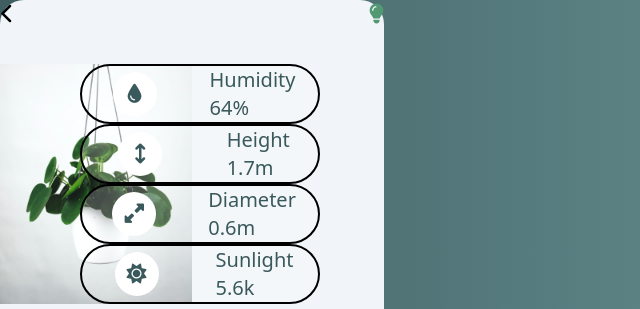
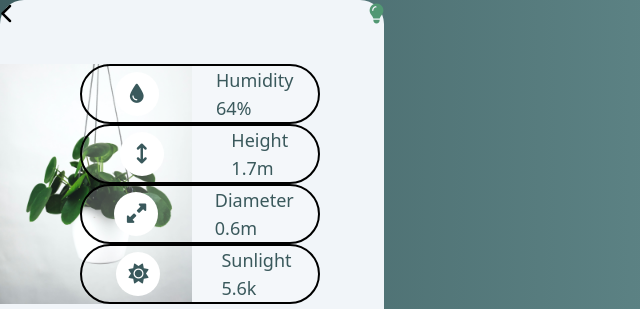
Before and after one commit to Ashvnthaaa/plant-care, a website built with Vite: page plant-detail.html in a window 1280 px wide. Shown: the top 309 px of the page, 0-640 px from the left. Built offline with nearby package versions, Linux system fonts and the light colour scheme.

Commit message:
change font size of plant metrcs

```diff
--- a/plant-detail.html
+++ b/plant-detail.html
@@ -43,8 +43,8 @@
 								<i class="fa-solid fa-droplet text-xl text-xmasgreen"></i>
 							</div>
 							<div class="flex flex-col">
-								<p class="text-xl text-xmasgreen">Humidity</p>
-								<p class="text-xl text-xmasgreen font-thin">64%</p>
+								<p class="text-lg text-xmasgreen">Humidity</p>
+								<p class="text-lg text-xmasgreen font-thin">64%</p>
 							</div>
 						</div>
 						<!-- HEIGHT -->
@@ -60,8 +60,8 @@
 								></i>
 							</div>
 							<div class="flex flex-col">
-								<p class="text-xl text-xmasgreen">Height</p>
-								<p class="text-xl text-xmasgreen font-thin">1.7m</p>
+								<p class="text-lg text-xmasgreen">Height</p>
+								<p class="text-lg text-xmasgreen font-thin">1.7m</p>
 							</div>
 						</div>
 						<!-- DIAMETER -->
@@ -77,8 +77,8 @@
 								></i>
 							</div>
 							<div class="flex flex-col">
-								<p class="text-xl text-xmasgreen">Diameter</p>
-								<p class="text-xl text-xmasgreen font-thin">0.6m</p>
+								<p class="text-lg text-xmasgreen">Diameter</p>
+								<p class="text-lg text-xmasgreen font-thin">0.6m</p>
 							</div>
 						</div>
 						<!-- SUN -->
@@ -92,8 +92,8 @@
 								<i class="fa-solid fa-sun text-xl text-xmasgreen"></i>
 							</div>
 							<div class="flex flex-col">
-								<p class="text-xl text-xmasgreen">Sunlight</p>
-								<p class="text-xl text-xmasgreen font-thin">5.6k</p>
+								<p class="text-lg text-xmasgreen">Sunlight</p>
+								<p class="text-lg text-xmasgreen font-thin">5.6k</p>
 							</div>
 						</div>
 					</div>
```
